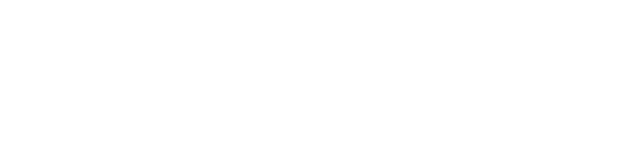
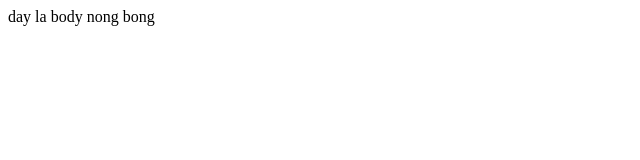
Before and after one commit to votramy2001/Landing-Page, a plain HTML site: page index.html in a window 1280 px wide. Shown: the whole page, without its empty margins (0-640 px from the left). Drawn offline with Linux system fonts and the light colour scheme.

Commit message:
commit thu 3

```diff
--- a/index.html
+++ b/index.html
@@ -9,6 +9,6 @@
     <link rel="stylesheet" href="">
 </head>
 <body>
-
+    day la body nong bong
 </body>
 </html>
```
